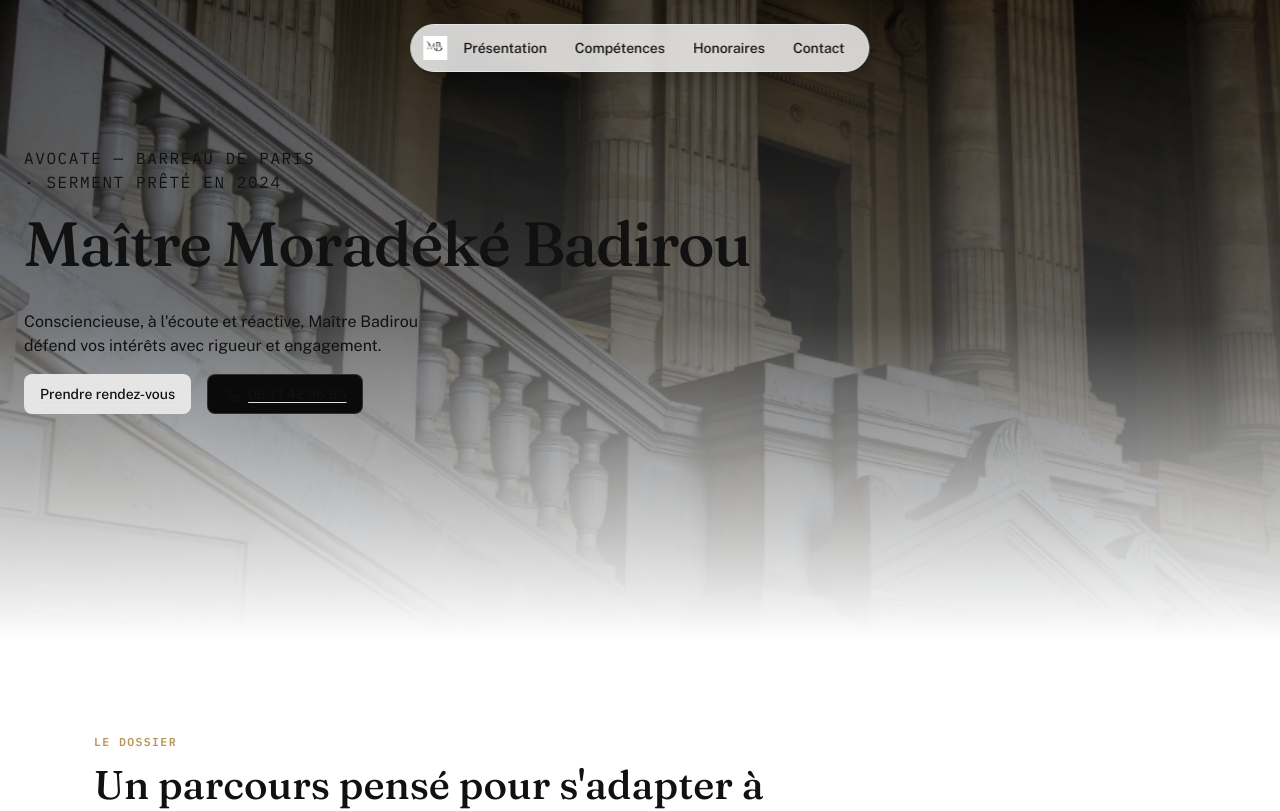
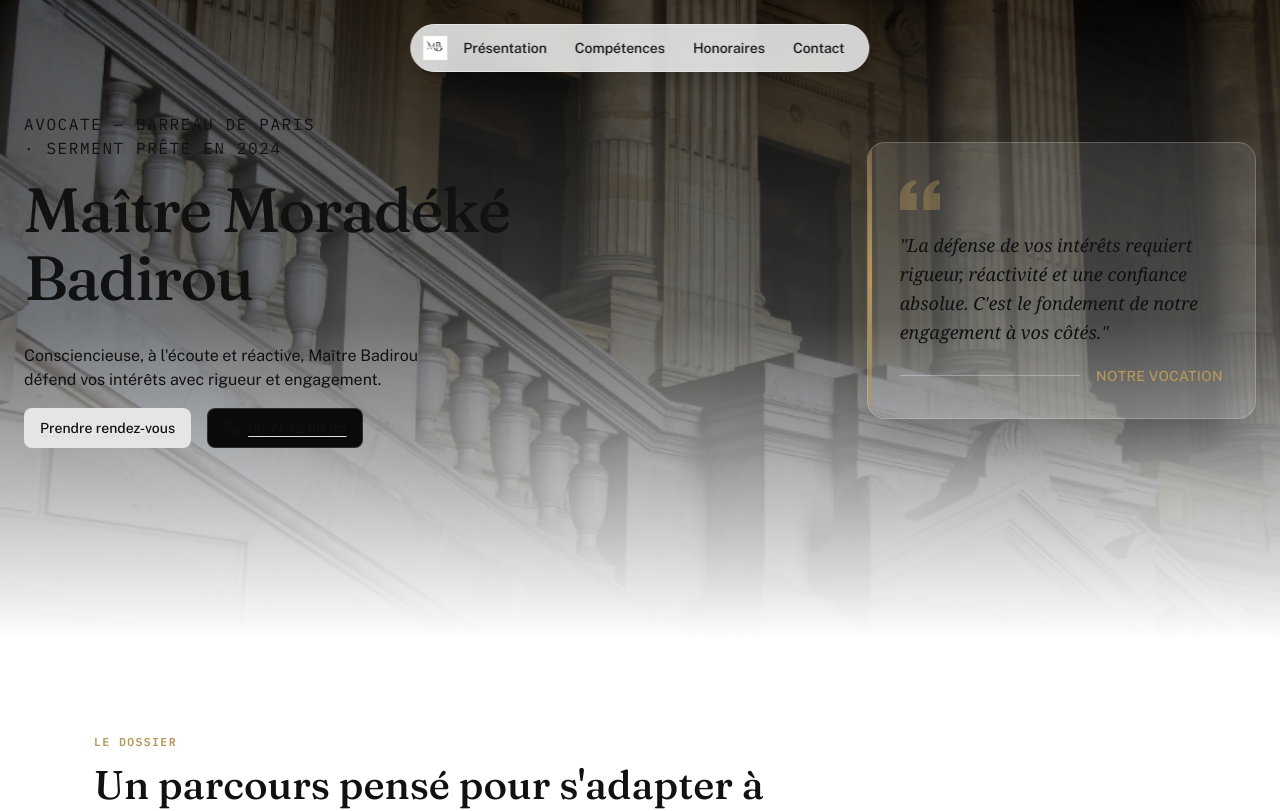
Before and after one commit to AGONGBONONTobi/ices_ai_platform, a React (Vite) app in the folder react-app/: page / in a window 1280 px wide. Shown: the top 811 px of the page. Built offline with nearby package versions, Linux system fonts and the light colour scheme.

Commit message:
style: add quote card to right side of desktop hero

```diff
--- a/react-app/src/components/ui/hero-07.tsx
+++ b/react-app/src/components/ui/hero-07.tsx
@@ -138,16 +138,16 @@ export function Hero07({
       )}
 
       <motion.div
-        className={cn("relative z-10 mx-auto w-full max-w-7xl px-6", vs.copy)}
+        className={cn("relative z-10 mx-auto w-full max-w-7xl px-6 grid grid-cols-1 lg:grid-cols-12 gap-8 items-center", vs.copy)}
         variants={animate ? container : undefined}
         initial={animate ? "hidden" : false}
         whileInView={animate ? "visible" : undefined}
         viewport={{ once: true, margin: "-80px" }}
       >
         {/* Left-aligned content */}
-        <Reveal active={animate} className={cn("flex flex-col max-w-3xl lg:items-start lg:text-left", vs.header)}>
+        <Reveal active={animate} className={cn("flex flex-col lg:col-span-7 lg:items-start lg:text-left", vs.header)}>
           {/* Force text color to white/light for readability against dark overlay */}
-          <div className="text-white/90">
+          <div className="text-white/90 w-full">
             {taglineElement && (
               <p className={cn("max-w-xs leading-relaxed tracking-widest uppercase font-mono text-[#B8975A] mb-4", vs.tagline)}>
                 <Balancer>{tagline}</Balancer>
@@ -171,6 +171,25 @@ export function Hero07({
             )}
           </div>
         </Reveal>
+
+        {/* Right column: Elegant Quote (Desktop filler) */}
+        <Reveal active={animate} className="hidden lg:flex lg:col-span-4 lg:col-start-9 flex-col justify-center">
+          <div className="bg-background/10 backdrop-blur-md border border-white/20 rounded-2xl p-8 relative overflow-hidden shadow-2xl">
+            {/* Elegant gold accent bar */}
+            <div className="absolute top-0 left-0 bottom-0 w-1 bg-gradient-to-b from-[#B8975A]/40 via-[#B8975A] to-[#B8975A]/40"></div>
+
+            <svg className="w-10 h-10 text-[#B8975A]/40 mb-4" fill="currentColor" viewBox="0 0 24 24" aria-hidden="true">
+              <path d="M14.017 21v-7.391c0-5.704 3.731-9.57 8.983-10.609l.995 2.151c-2.432.917-3.995 3.638-3.995 5.849h4v10h-9.983zm-14.017 0v-7.391c0-5.704 3.748-9.57 9-10.609l.996 2.151c-2.433.917-3.996 3.638-3.996 5.849h3.983v10h-9.983z" />
+            </svg>
+            <p className="text-white/90 text-lg font-serif italic leading-relaxed mb-6">
+              "La défense de vos intérêts requiert rigueur, réactivité et une confiance absolue. C'est le fondement de notre engagement à vos côtés."
+            </p>
+            <div className="flex items-center gap-4">
+              <div className="h-px bg-white/30 flex-1"></div>
+              <span className="text-[#B8975A] font-medium tracking-wide uppercase text-sm">Notre Vocation</span>
+            </div>
+          </div>
+        </Reveal>
       </motion.div>
     </section>
   );
```
